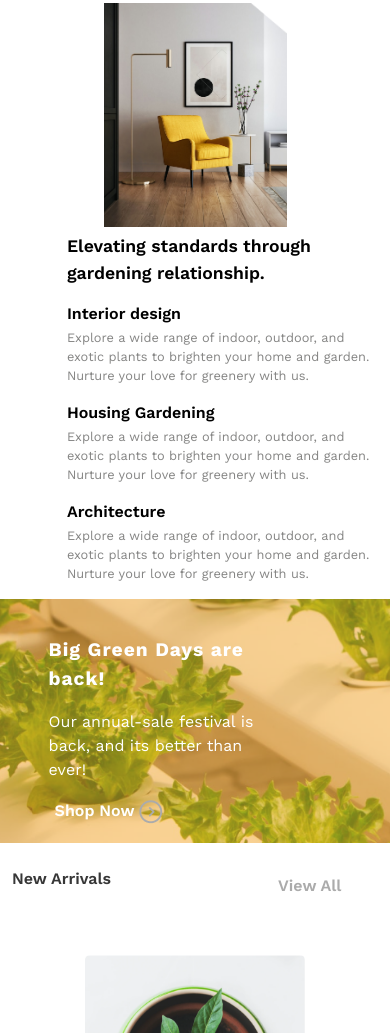
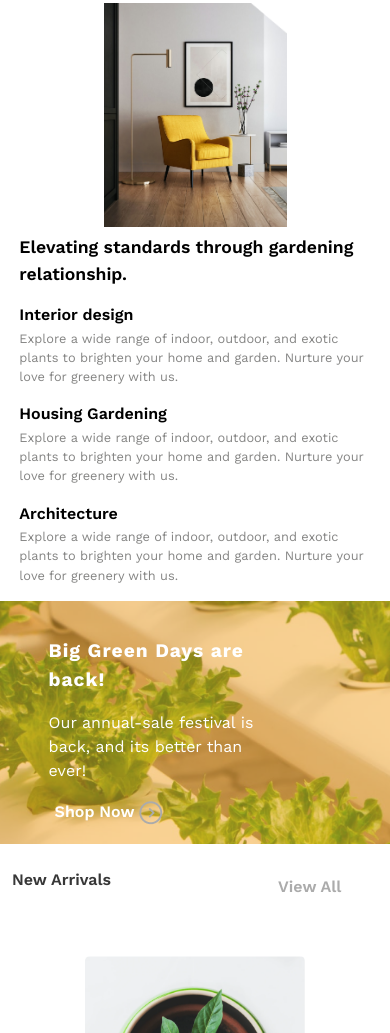
Before and after one commit to SnehalJalit/nursery-plant, a plain HTML site: page index.html in a window 390 px wide. Shown: the part 3411-4444 px from the top of the page. Drawn offline with nearby package versions, Linux system fonts and the light colour scheme.

Commit message:
Update Nuseryplanthome.css

```diff
--- a/Nuseryplanthome.css
+++ b/Nuseryplanthome.css
@@ -630,7 +630,7 @@ margin-right: 42%;
 
     }
     .Nuseryplanthome-mainsection-row7-divmain-container-row1-div2-subdiv{
-        margin-left: 15% !important;
+        margin: 0% 2% !important;
     }
     .Nuseryplanthome-mainsection-row7-divmain-container-row1-div2-subdiv-parasubdiv{
         margin-left: 0% !important;
```
